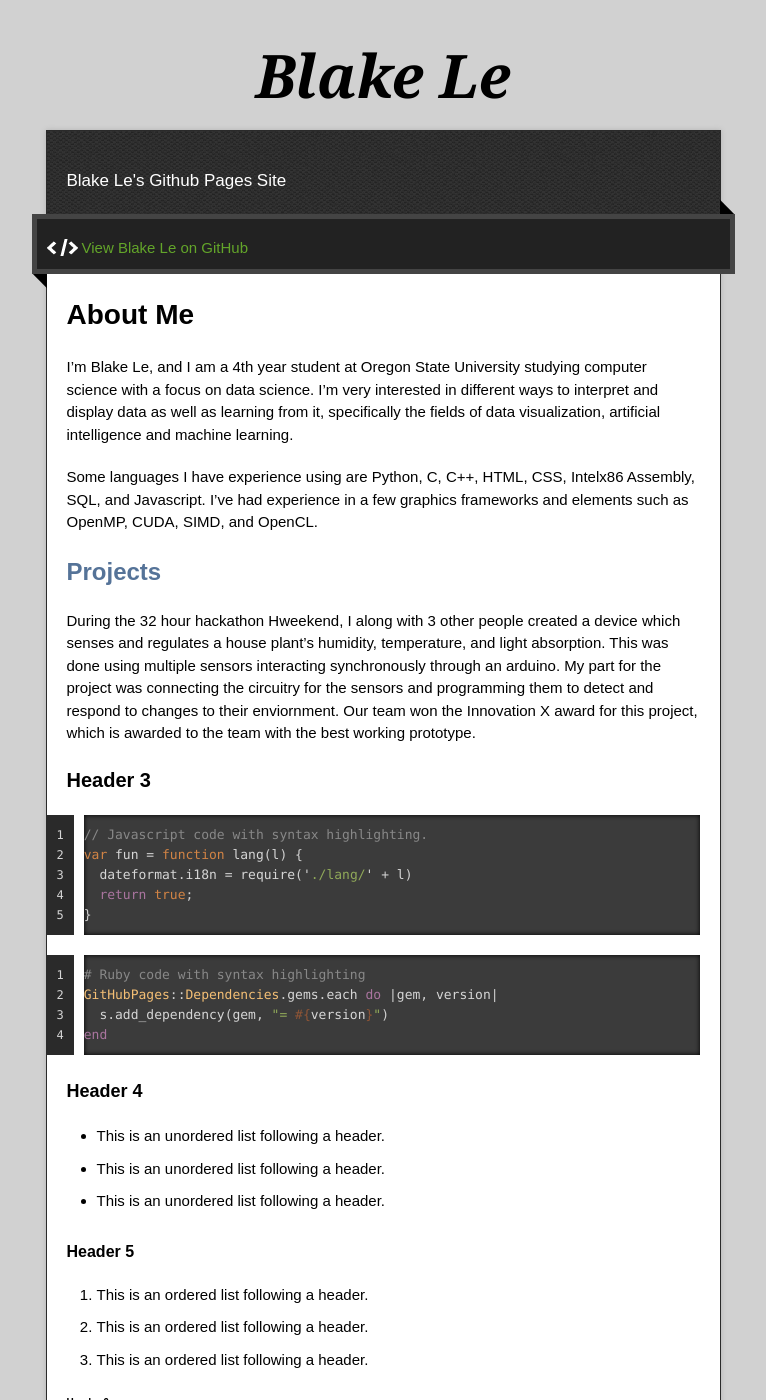
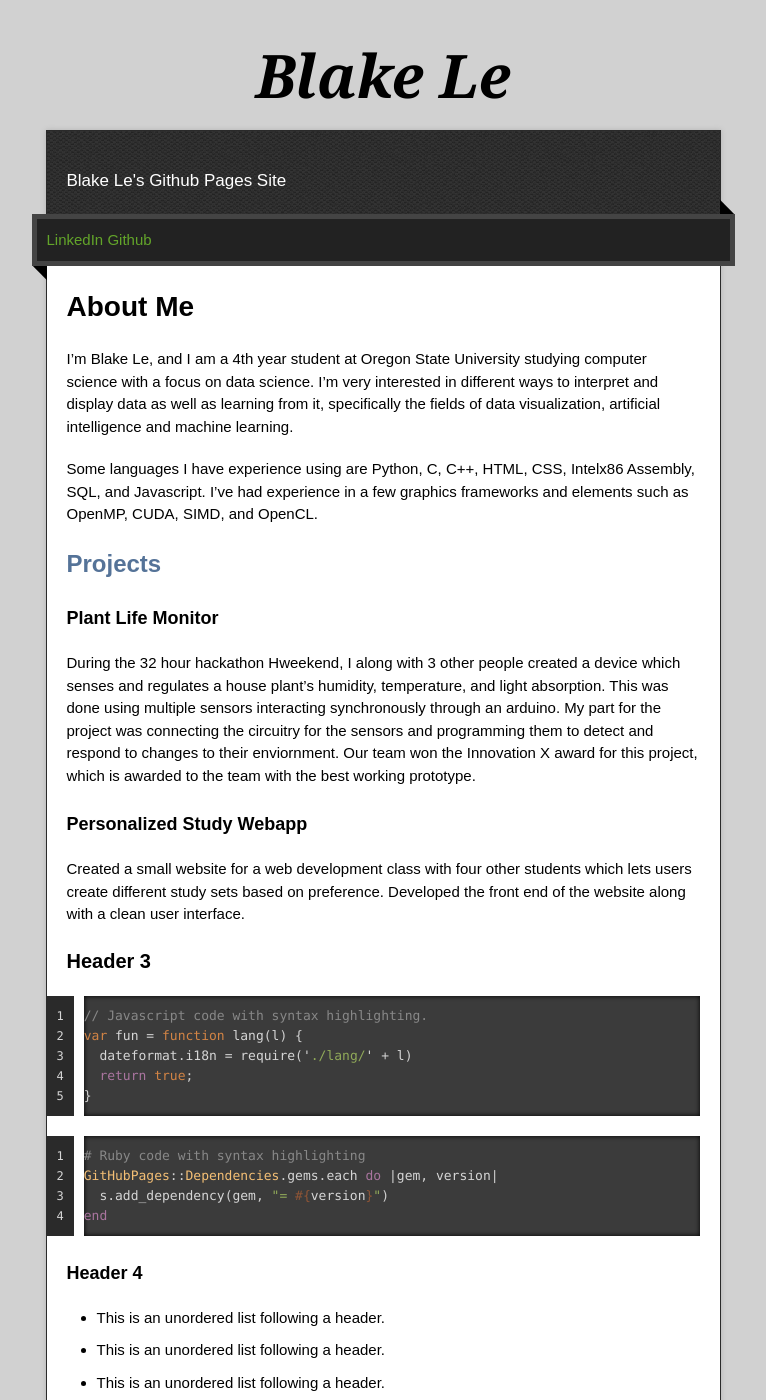
Before and after one commit to blakele/blakele.github.io, a Jekyll site: the page built from index.md, in a window 1280 px wide and 1400 px high. Shown: the whole window, without its empty margins (257-1023 px from the left). Built offline with Jekyll 4.4.1, drawn with Linux system fonts in a browser that asks for light colours; our own code applies the rules of GitHub Pages for plain Markdown files.

Commit message:
links to github and linkedin

```diff
--- a/_layouts/default.html
+++ b/_layouts/default.html
@@ -26,11 +26,8 @@
       <div id="main" role="main">
         <div class="download-bar">
         <div class="inner">
-          {% if site.show_downloads %}
-          <a href="{{ site.github.tar_url }}" class="download-button tar"><span>Download</span></a>
-          <a href="{{ site.github.zip_url }}" class="download-button zip"><span>Download</span></a>
-          {% endif %}
-          <a href="{{ site.github.repository_url }}" class="code">View {{ site.title | default: site.github.repository_name }} on GitHub</a>
+          <a href="https://www.linkedin.com/in/blake-l-1a421b139/">LinkedIn</a>
+          <a href="https://github.com/blakele">Github</a>
         </div>
         <span class="blc"></span><span class="trc"></span>
         </div>
--- a/index.md
+++ b/index.md
@@ -9,11 +9,14 @@ I'm very interested in different ways to interpret and display data as well as l
 Some languages I have experience using are Python, C, C++, HTML, CSS, Intelx86 Assembly, SQL, and Javascript.
 I've had experience in a few graphics frameworks and elements such as OpenMP, CUDA, SIMD, and OpenCL.
 ## Projects
-
+#### Plant Life Monitor
 During the 32 hour hackathon Hweekend, I along with 3 other people created a device which senses and regulates a house plant's humidity, temperature, and light absorption.
 This was done using multiple sensors interacting synchronously through an arduino. My part for the project was connecting the circuitry for the sensors
 and programming them to detect and respond to changes to their enviornment.
 Our team won the Innovation X award for this project, which is awarded to the team with the best working prototype.
+#### Personalized Study Webapp
+Created a small website for a web development class with four other students which lets users create different study sets based on preference.
+Developed the front end of the website along with a clean user interface.
 
 
 
```
